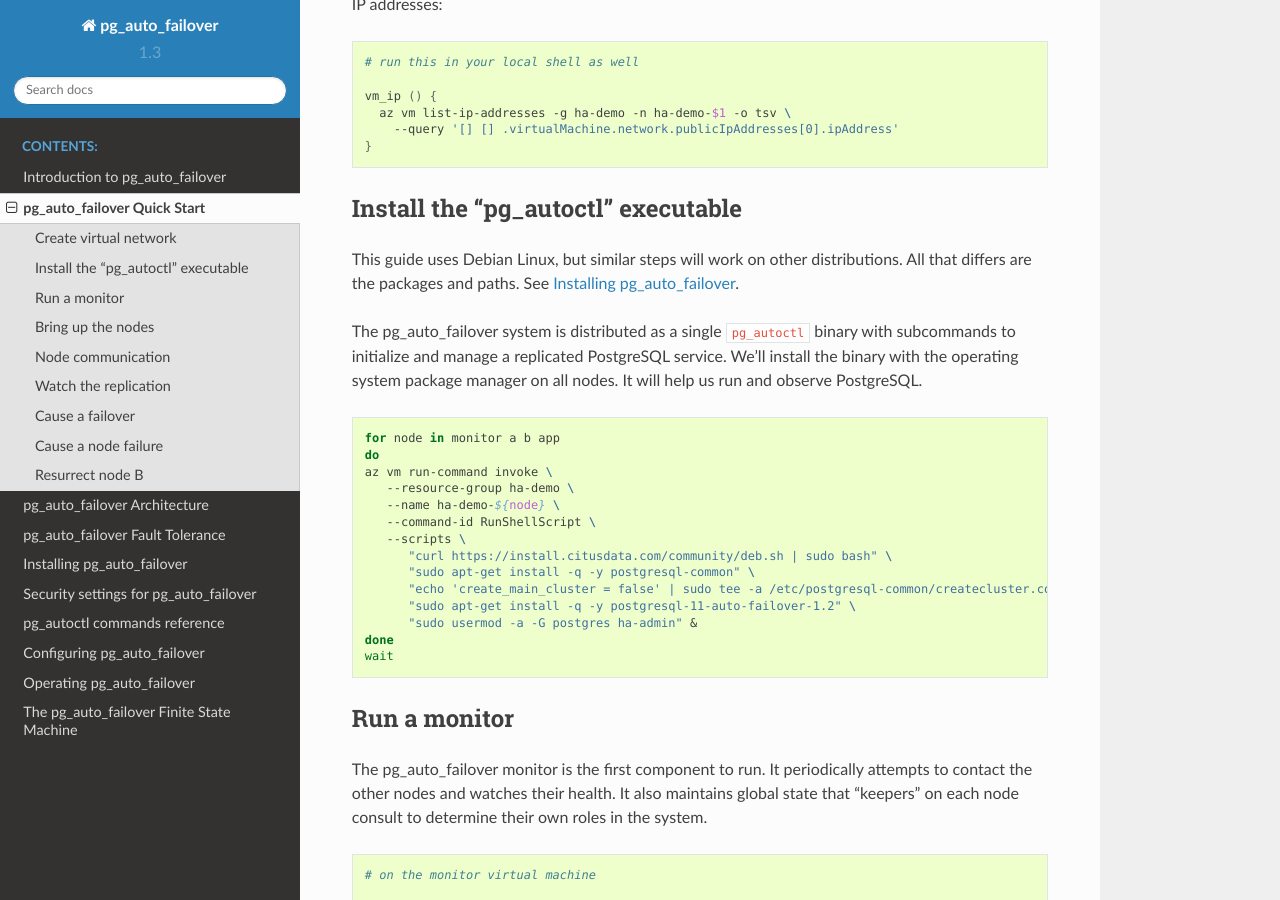
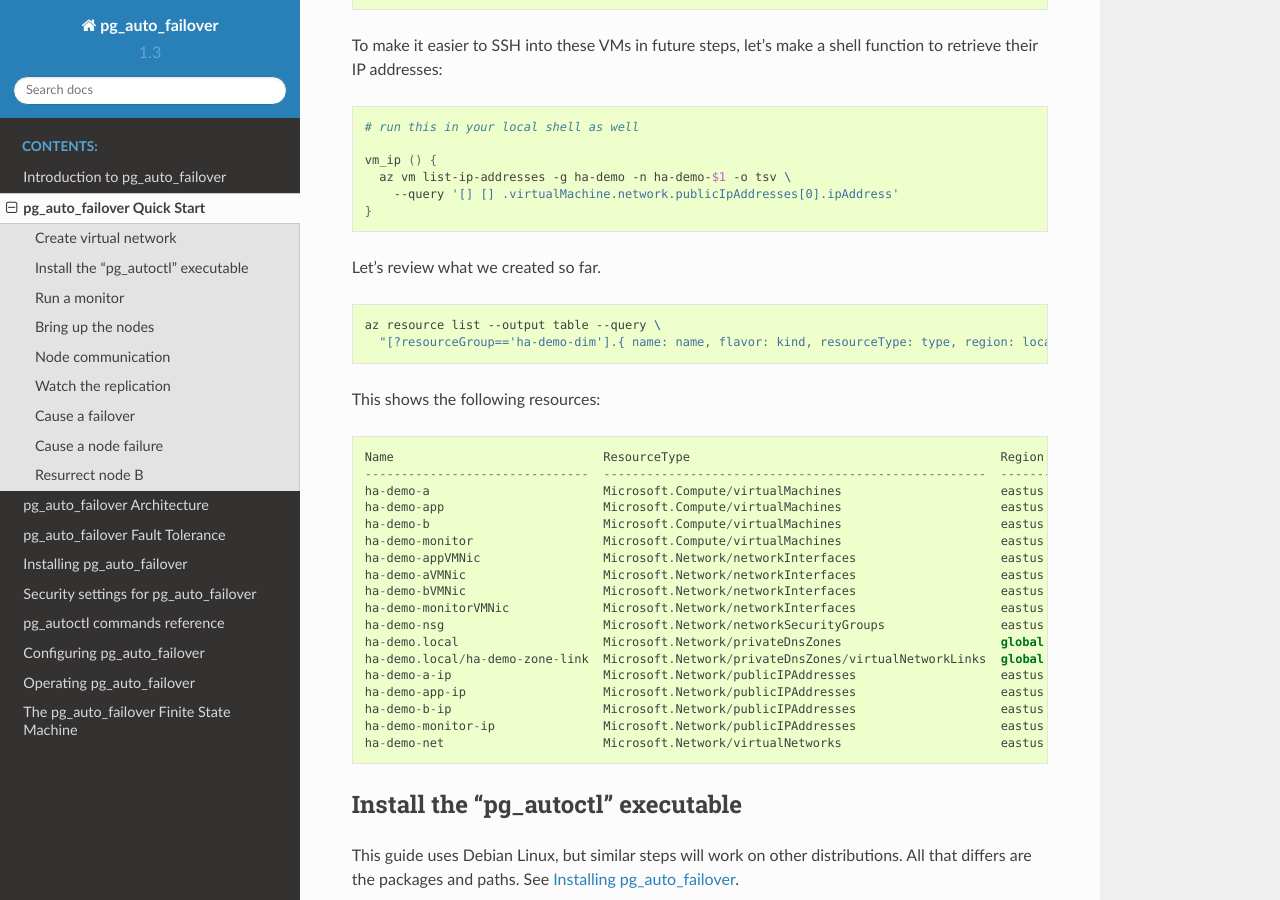
Before and after one commit to hapostgres/pg_auto_failover, a Sphinx documentation site: the page built from docs/quickstart.rst, in a window 1280 px wide and 900 px high, scrolled down 1787 px. Built offline with Sphinx 7.4.7 and the Read the Docs theme 2.0.0, drawn with Linux system fonts in a browser that asks for light colours; some of the changed text lies outside the part shown.

Commit message:
Recap created resources

```diff
--- a/docs/quickstart.rst
+++ b/docs/quickstart.rst
@@ -79,6 +76,12 @@ them in parallel:
        --virtual-network ha-demo-net \
        --zone-name ha-demo.local \
        --registration-enabled true
+
+Finally add four virtual machines (ha-demo-a, ha-demo-b, ha-demo-monitor, and
+ha-demo-app). For speed we background the ``az vm create`` processes and run
+them in parallel:
+
+.. code-block:: bash
 
    # create VMs in parallel
    for node in monitor a b app
@@ -107,6 +110,36 @@ function to retrieve their IP addresses:
     az vm list-ip-addresses -g ha-demo -n ha-demo-$1 -o tsv \
       --query '[] [] .virtualMachine.network.publicIpAddresses[0].ipAddress'
   }
+
+Let's review what we created so far.
+
+.. code-block:: bash
+
+  az resource list --output table --query \
+    "[?resourceGroup=='ha-demo-dim'].{ name: name, flavor: kind, resourceType: type, region: location }"
+
+This shows the following resources:
+
+::
+
+    Name                             ResourceType                                           Region
+    -------------------------------  -----------------------------------------------------  --------
+    ha-demo-a                        Microsoft.Compute/virtualMachines                      eastus
+    ha-demo-app                      Microsoft.Compute/virtualMachines                      eastus
+    ha-demo-b                        Microsoft.Compute/virtualMachines                      eastus
+    ha-demo-monitor                  Microsoft.Compute/virtualMachines                      eastus
+    ha-demo-appVMNic                 Microsoft.Network/networkInterfaces                    eastus
+    ha-demo-aVMNic                   Microsoft.Network/networkInterfaces                    eastus
+    ha-demo-bVMNic                   Microsoft.Network/networkInterfaces                    eastus
+    ha-demo-monitorVMNic             Microsoft.Network/networkInterfaces                    eastus
+    ha-demo-nsg                      Microsoft.Network/networkSecurityGroups                eastus
+    ha-demo.local                    Microsoft.Network/privateDnsZones                      global
+    ha-demo.local/ha-demo-zone-link  Microsoft.Network/privateDnsZones/virtualNetworkLinks  global
+    ha-demo-a-ip                     Microsoft.Network/publicIPAddresses                    eastus
+    ha-demo-app-ip                   Microsoft.Network/publicIPAddresses                    eastus
+    ha-demo-b-ip                     Microsoft.Network/publicIPAddresses                    eastus
+    ha-demo-monitor-ip               Microsoft.Network/publicIPAddresses                    eastus
+    ha-demo-net                      Microsoft.Network/virtualNetworks                      eastus
 
 .. _quickstart_install:
 
```
Also changed, not shown: other parts of docs/quickstart.rst (+1 -4 lines).
